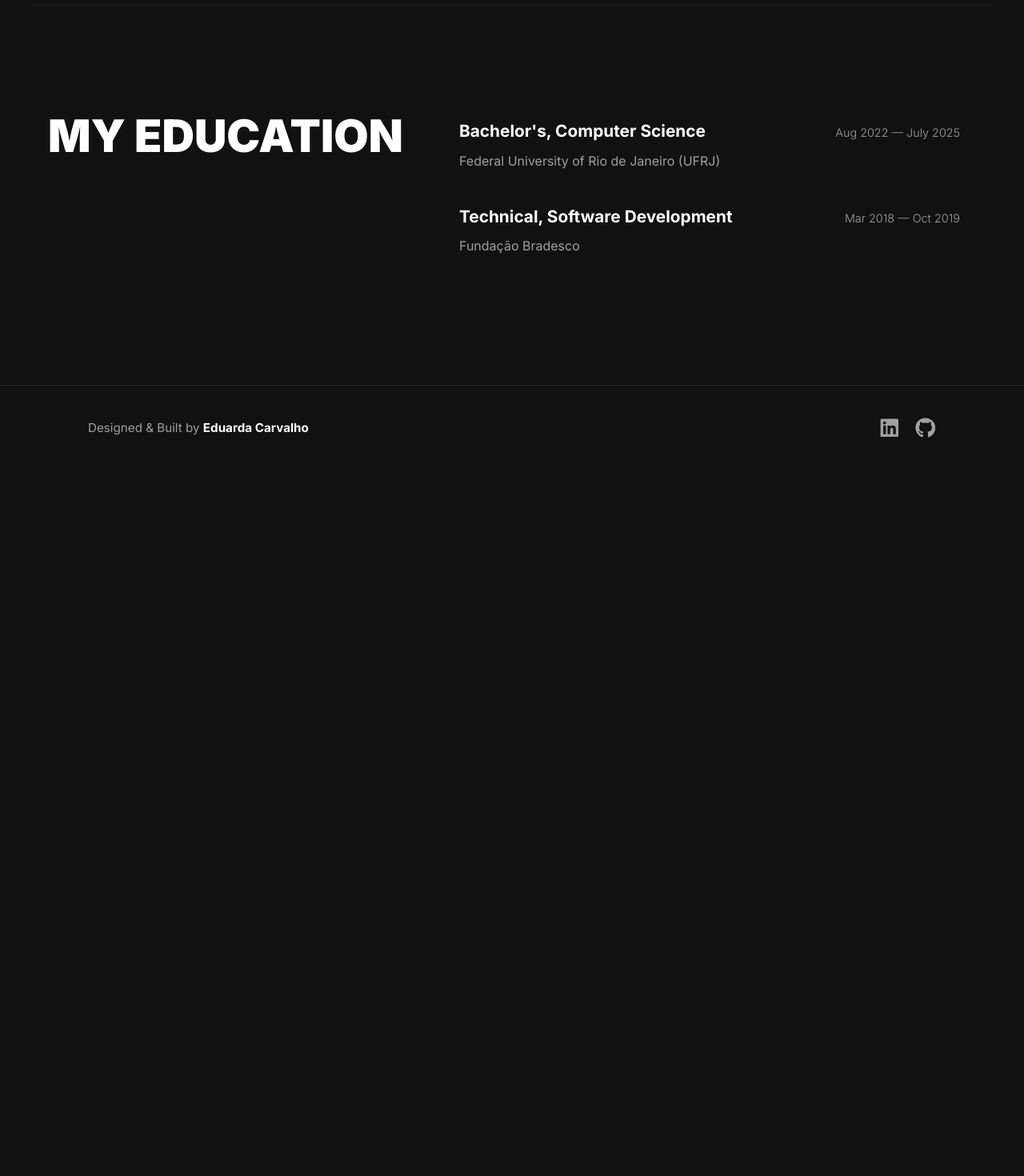
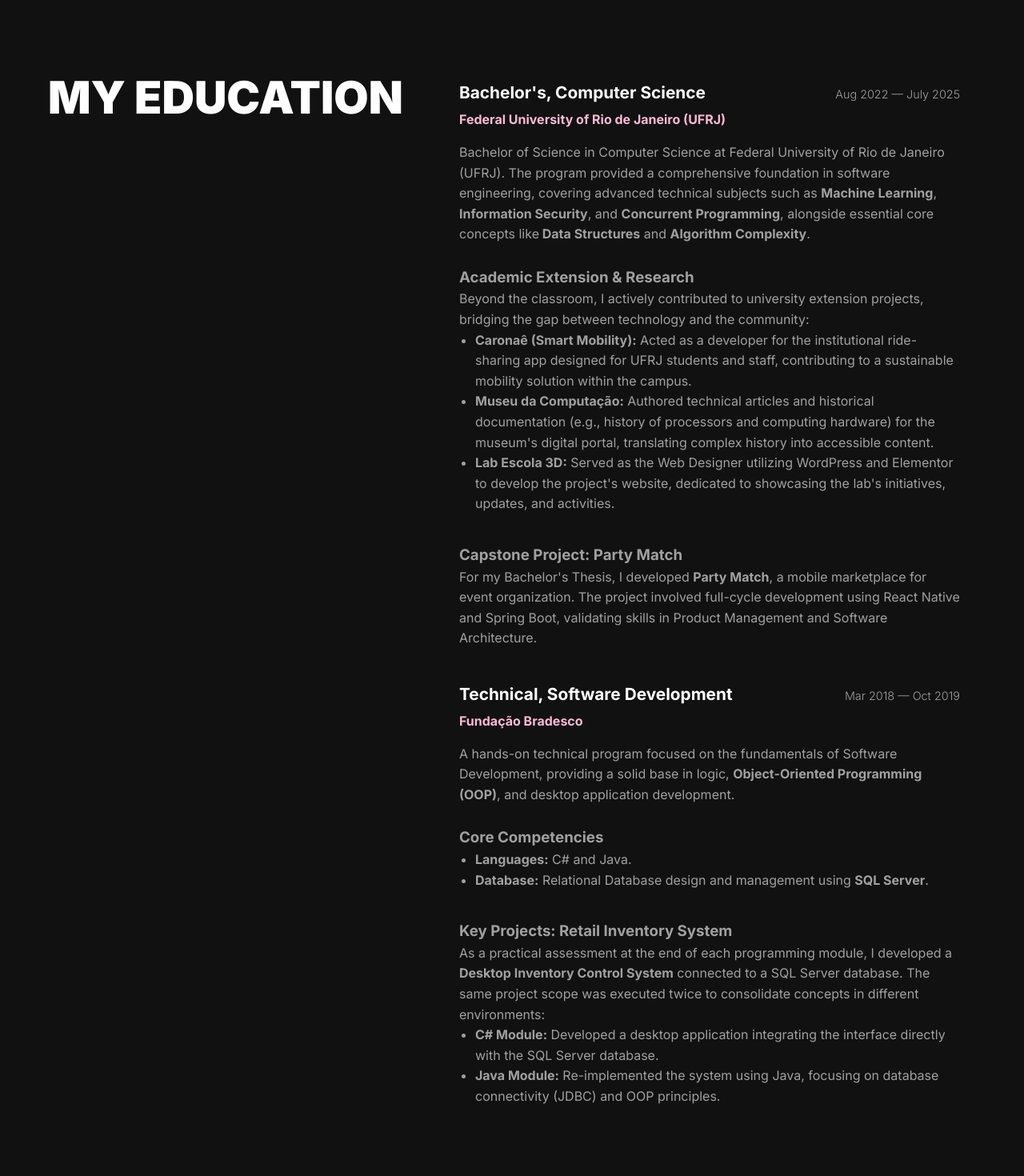
Before and after one commit to DudaLeal/portfolio, a React (Create React App) app in the folder portfolio/: page /#/about in a window 1280 px wide. Shown: the part 1740-3210 px from the top of the page at 80% size. Before the commit the page ends 2328 px from the top, so only its background shows below. Built offline with nearby package versions, Linux system fonts and the light colour scheme.

Commit message:
feat: update about page content and layout structure

```diff
--- a/portfolio/src/data/db.js
+++ b/portfolio/src/data/db.js
@@ -170,19 +170,7 @@ export const experienceData = [
     date: "Feb 2022 — Oct 2025",
     title: "Software Engineer",
     company: "Accenture Brasil",
-    desc: "Full-stack development using React.js for front-end and Node.js/MongoDB for back-end. Assisted in serverless solutions with AWS Lambda. Development of a high-traffic WhatsApp chatbot using Node.js and IBM Watson. Managed application lifecycle on AWS Cloud (Bedrock, Elastic Beanstalk, DocumentDB).",
-  },
-  {
-    date: "Oct 2020 — Sep 2021",
-    title: "Technical Support Intern",
-    company: "Tasken",
-    desc: "Customer support, ticket analysis, and initial troubleshooting of system-related issues.",
-  },
-  {
-    date: "Sep 2019 — Sep 2020",
-    title: "Educational Technology",
-    company: "Colégio Liessin",
-    desc: "Assisted in programming workshops and MakerSpace projects (3D printing, laser cutting).",
+    desc: "During my tenure as a Software Engineer at Accenture, I specialized in building high-performance, scalable web solutions, with a strong core focus on backend development using Node.js and AWS Cloud architecture. My work encompassed the full software lifecycle, from designing serverless microservices using AWS Lambda and API Gateway to developing responsive front-end interfaces with React.js. I played a key role in engineering a high-traffic conversational AI (WhatsApp chatbot), integrating IBM Watson with a robust Node.js and MongoDB infrastructure to ensure high availability and seamless user flow. Beyond technical delivery, I was committed to team growth, actively mentoring junior developers and driving technical alignment within Agile/Scrum environments to maintain high code quality standards.",
   },
 ];
 
@@ -191,10 +179,123 @@ export const educationData = [
     date: "Aug 2022 — July 2025",
     title: "Bachelor's, Computer Science",
     institution: "Federal University of Rio de Janeiro (UFRJ)",
+    desc: (
+      <>
+        <p>
+          Bachelor of Science in Computer Science at Federal University of Rio
+          de Janeiro (UFRJ). The program provided a comprehensive foundation in
+          software engineering, covering advanced technical subjects such as{" "}
+          <strong>Machine Learning</strong>,{" "}
+          <strong>Information Security</strong>, and{" "}
+          <strong>Concurrent Programming</strong>, alongside essential core
+          concepts like
+          <strong> Data Structures</strong> and{" "}
+          <strong>Algorithm Complexity</strong>.
+        </p>
+
+        <br />
+
+        <h3>Academic Extension & Research</h3>
+        <p>
+          Beyond the classroom, I actively contributed to university extension
+          projects, bridging the gap between technology and the community:
+        </p>
+        <ul
+          style={{
+            listStyleType: "disc",
+            marginLeft: "20px",
+            marginBottom: "10px",
+          }}
+        >
+          <li>
+            <strong>Caronaê (Smart Mobility):</strong> Acted as a developer for
+            the institutional ride-sharing app designed for UFRJ students and
+            staff, contributing to a sustainable mobility solution within the
+            campus.
+          </li>
+          <li>
+            <strong>Museu da Computação:</strong> Authored technical articles
+            and historical documentation (e.g., history of processors and
+            computing hardware) for the museum's digital portal, translating
+            complex history into accessible content.
+          </li>
+          <li>
+            <strong>Lab Escola 3D:</strong> Served as the Web Designer utilizing
+            WordPress and Elementor to develop the project's website, dedicated
+            to showcasing the lab's initiatives, updates, and activities.
+          </li>
+        </ul>
+
+        <br />
+
+        <h3>Capstone Project: Party Match</h3>
+        <p>
+          For my Bachelor's Thesis, I developed <strong>Party Match</strong>, a
+          mobile marketplace for event organization. The project involved
+          full-cycle development using React Native and Spring Boot, validating
+          skills in Product Management and Software Architecture.
+        </p>
+      </>
+    ),
   },
   {
     date: "Mar 2018 — Oct 2019",
     title: "Technical, Software Development",
     institution: "Fundação Bradesco",
+    desc: (
+      <>
+        <p>
+          A hands-on technical program focused on the fundamentals of Software
+          Development, providing a solid base in logic,{" "}
+          <strong>Object-Oriented Programming (OOP)</strong>, and desktop
+          application development.
+        </p>
+
+        <br />
+
+        <h3>Core Competencies</h3>
+        <ul
+          style={{
+            listStyleType: "disc",
+            marginLeft: "20px",
+            marginBottom: "10px",
+          }}
+        >
+          <li>
+            <strong>Languages:</strong> C# and Java.
+          </li>
+          <li>
+            <strong>Database:</strong> Relational Database design and management
+            using <strong>SQL Server</strong>.
+          </li>
+        </ul>
+
+        <br />
+
+        <h3>Key Projects: Retail Inventory System</h3>
+        <p>
+          As a practical assessment at the end of each programming module, I
+          developed a<strong> Desktop Inventory Control System</strong> connected
+          to a SQL Server database. The same project scope was executed twice to
+          consolidate concepts in different environments:
+        </p>
+        <ul
+          style={{
+            listStyleType: "disc",
+            marginLeft: "20px",
+            marginBottom: "10px",
+          }}
+        >
+          <li>
+            <strong>C# Module:</strong> Developed a desktop application
+            integrating the interface directly with the SQL Server database.
+          </li>
+          <li>
+            <strong>Java Module:</strong> Re-implemented the system using Java,
+            focusing on database connectivity (JDBC) and OOP principles.
+          </li>
+        </ul>
+      </>
+    ),
   },
 ];
--- a/portfolio/src/pages/About.js
+++ b/portfolio/src/pages/About.js
@@ -72,6 +72,7 @@ function About() {
                 <h3>{exp.title}</h3>
                 <span className="exp-date">{exp.date}</span>
               </div>
+              <h4 className="exp-company">{exp.company}</h4>
               <p className="exp-text">{exp.desc}</p>
             </div>
           ))}
@@ -88,13 +89,8 @@ function About() {
                 <h3>{edu.title}</h3>
                 <span className="exp-date">{edu.date}</span>
               </div>
-              <p className="exp-text">{edu.institution}</p>
-              <p
-                className="exp-text"
-                style={{ fontSize: "0.9rem", color: "#666" }}
-              >
-                {edu.desc}
-              </p>
+              <h4 className="exp-company">{edu.institution}</h4>
+              {edu.desc && <p className="exp-text">{edu.desc}</p>}
             </div>
           ))}
         </div>
--- a/portfolio/src/styles/about.css
+++ b/portfolio/src/styles/about.css
@@ -92,7 +92,7 @@
   display: flex;
   justify-content: space-between;
   align-items: baseline;
-  margin-bottom: 8px;
+  margin-bottom: 5px;
 }
 
 .exp-header h3 {
@@ -105,6 +105,16 @@
   color: var(--text-secondary);
   font-size: 0.9rem;
   font-weight: 300;
+  white-space: nowrap;
+}
+
+.exp-company {
+  display: block;
+  color: var(--accent-color);
+  font-size: 1rem;
+  font-weight: 600;
+  margin-top: 0;
+  margin-bottom: 15px;
 }
 
 .exp-text {
```
